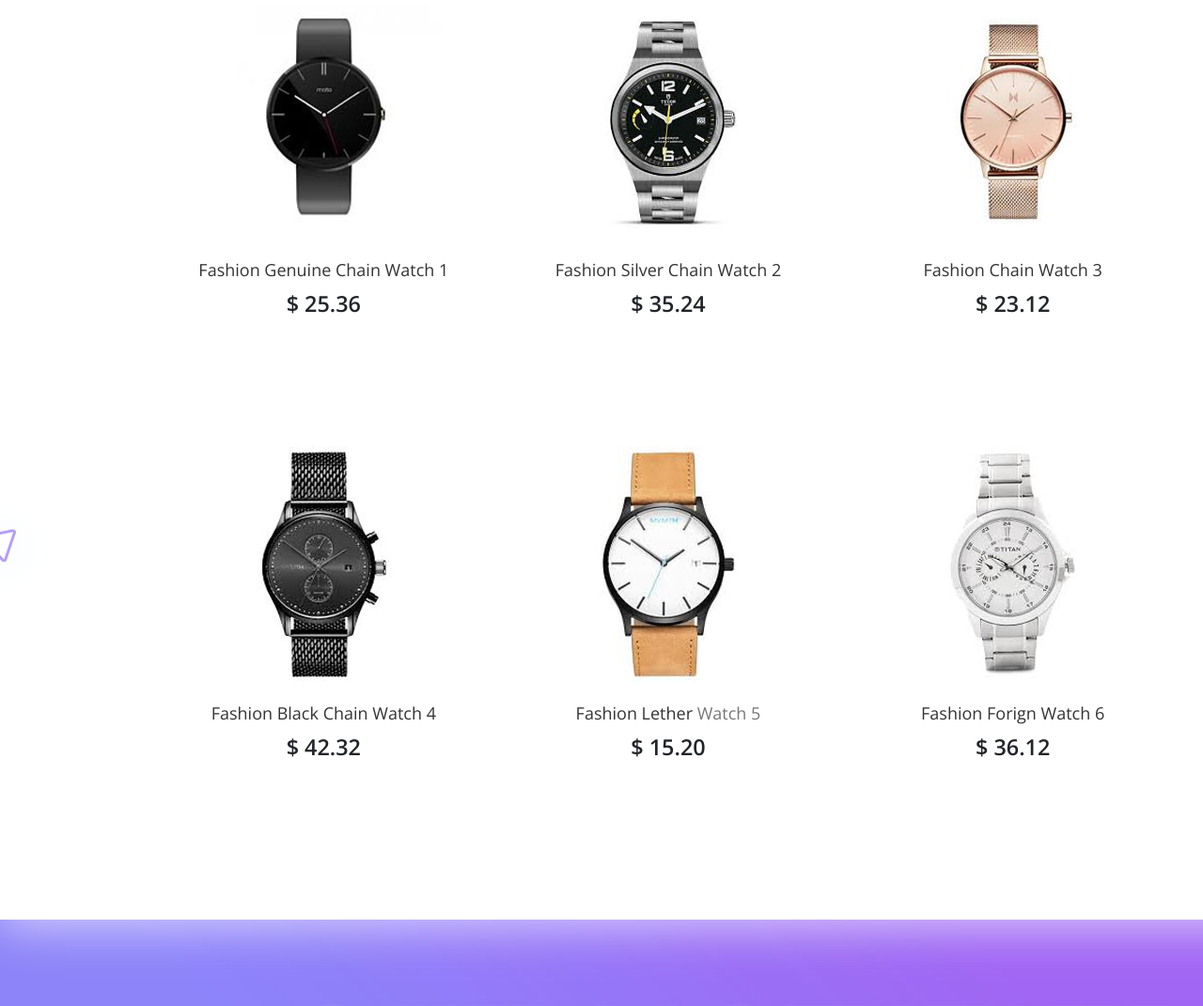
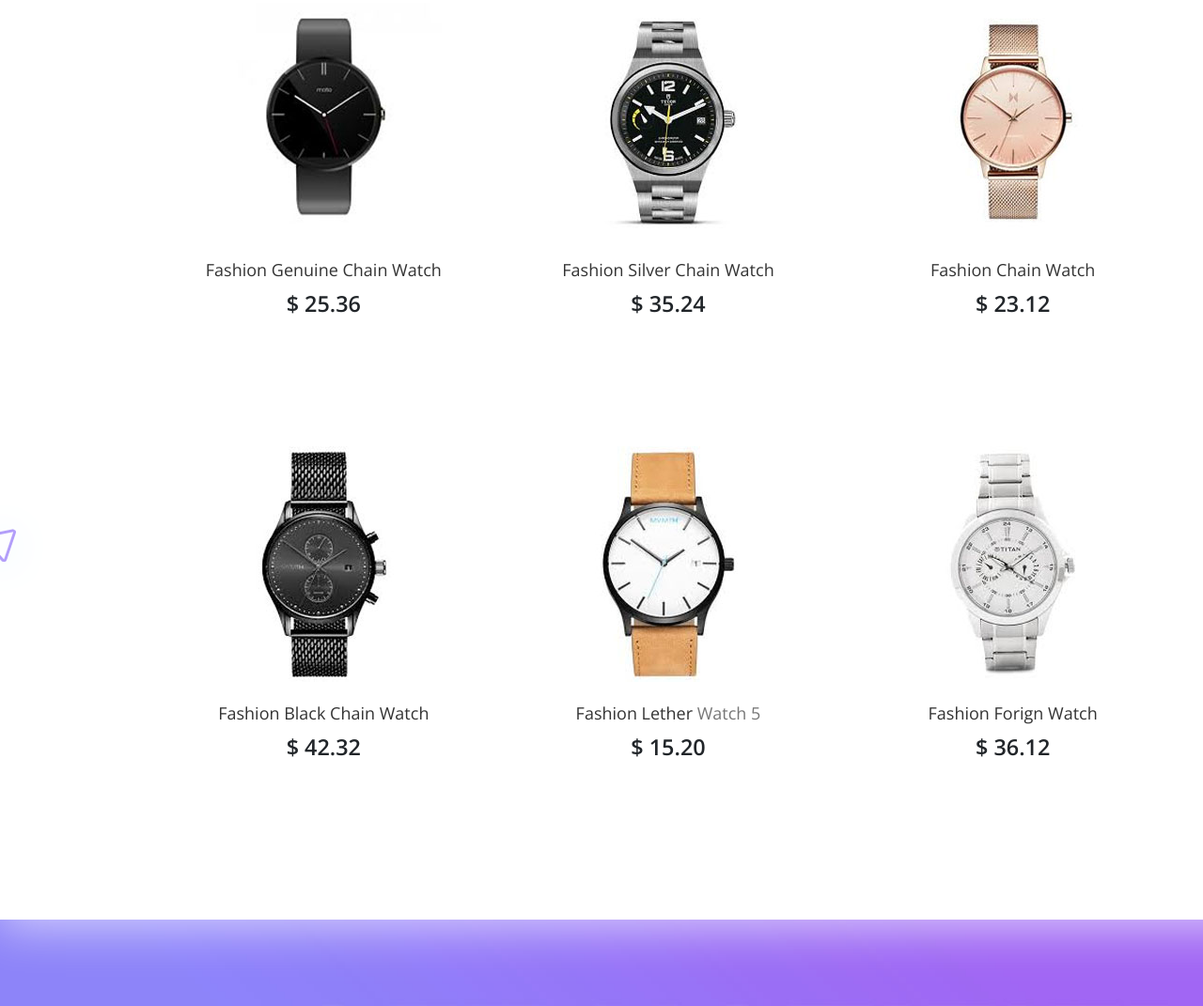
Before and after one commit to Acederys/test_shop, a plain HTML site: page index.html in a window 1280 px wide. Shown: the part 3493-4564 px from the top of the page at 94% size. Drawn offline with nearby package versions, Linux system fonts and the light colour scheme.

Commit message:
исправлены ошибки в верстке

```diff
--- a/index.html
+++ b/index.html
@@ -123,7 +123,7 @@
                         <article class="product-box ">
                             <img class="product-img" src="img/clock-1.jpg" alt="Fashion Genuine Chain Watch ">
                             <div class="product-information">
-                                <p class="product-text product-text-allotment">Fashion Genuine Chain Watch 1</p>
+                                <p class="product-text product-text-allotment">Fashion Genuine Chain Watch </p>
                                 <p class="product-price">$ 25.36</p>
                                 <button class="btn product-btn">Add to Cart</button>
                             </div>
@@ -131,7 +131,7 @@
                         <article class="product-box ">
                             <img class="product-img" src="img/clock-2.jpg" alt="Fashion Silver Chain Watch">
                             <div class="product-information">
-                                <p class="product-text product-text-allotment">Fashion Silver Chain Watch 2</p>
+                                <p class="product-text product-text-allotment">Fashion Silver Chain Watch </p>
                                 <p class="product-price">$ 35.24</p>
                                 <button class="btn product-btn">Add to Cart</button>
                             </div>
@@ -139,7 +139,7 @@
                         <article class="product-box ">
                             <img class="product-img" src="img/clock-3.jpg" alt="Fashion Chain Watch ">
                             <div class="product-information">
-                                <p class="product-text product-text-allotment">Fashion Chain Watch 3</p>
+                                <p class="product-text product-text-allotment">Fashion Chain Watch </p>
                                 <p class="product-price">$ 23.12</p>
                                 <button class="btn product-btn">Add to Cart</button>
                             </div>
@@ -147,7 +147,7 @@
                         <article class="product-box ">
                             <img class="product-img" src="img/clock-4.jpg" alt="Fashion Black Chain Watch">
                             <div class="product-information">
-                                <p class="product-text product-text-allotment">Fashion Black Chain Watch 4</p>
+                                <p class="product-text product-text-allotment">Fashion Black Chain Watch </p>
                                 <p class="product-price">$ 42.32</p>
                                 <button class="btn product-btn">Add to Cart</button>
                             </div>
@@ -163,7 +163,7 @@
                         <article class="product-box ">
                             <img class="product-img" src="img/clock-6.jpg" alt="Fashion Forign Watch">
                             <div class="product-information">
-                                <p class="product-text product-text-allotment">Fashion Forign Watch 6</p>
+                                <p class="product-text product-text-allotment">Fashion Forign Watch </p>
                                 <p class="product-price">$ 36.12</p>
                                 <button class="btn product-btn">Add to Cart</button>
                             </div>
@@ -173,7 +173,7 @@
                         <article class="product-box ">
                             <img class="product-img" src="img/clock-1.jpg" alt="Fashion Genuine Chain Watch ">
                             <div class="product-information">
-                                <p class="product-text product-text-allotment">Fashion Genuine Chain Watch 1</p>
+                                <p class="product-text product-text-allotment">Fashion Genuine Chain Watch </p>
                                 <p class="product-price">$ 25.36</p>
                                 <button class="btn product-btn">Add to Cart</button>
                             </div>
@@ -181,7 +181,7 @@
                         <article class="product-box ">
                             <img class="product-img" src="img/clock-2.jpg" alt="Fashion Silver Chain Watch">
                             <div class="product-information">
-                                <p class="product-text product-text-allotment">Fashion Silver Chain Watch 2</p>
+                                <p class="product-text product-text-allotment">Fashion Silver Chain Watch </p>
                                 <p class="product-price">$ 35.24</p>
                                 <button class="btn product-btn">Add to Cart</button>
                             </div>
@@ -189,7 +189,7 @@
                         <article class="product-box ">
                             <img class="product-img" src="img/clock-3.jpg" alt="Fashion Chain Watch ">
                             <div class="product-information">
-                                <p class="product-text product-text-allotment">Fashion Chain Watch 3</p>
+                                <p class="product-text product-text-allotment">Fashion Chain Watch </p>
                                 <p class="product-price">$ 23.12</p>
                                 <button class="btn product-btn">Add to Cart</button>
                             </div>
@@ -197,7 +197,7 @@
                         <article class="product-box ">
                             <img class="product-img" src="img/clock-4.jpg" alt="Fashion Black Chain Watch">
                             <div class="product-information">
-                                <p class="product-text product-text-allotment">Fashion Black Chain Watch 4</p>
+                                <p class="product-text product-text-allotment">Fashion Black Chain Watch </p>
                                 <p class="product-price">$ 42.32</p>
                                 <button class="btn product-btn">Add to Cart</button>
                             </div>
@@ -213,7 +213,7 @@
                         <article class="product-box ">
                             <img class="product-img" src="img/clock-6.jpg" alt="Fashion Forign Watch">
                             <div class="product-information">
-                                <p class="product-text product-text-allotment">Fashion Forign Watch 6</p>
+                                <p class="product-text product-text-allotment">Fashion Forign Watch </p>
                                 <p class="product-price">$ 36.12</p>
                                 <button class="btn product-btn">Add to Cart</button>
                             </div>
@@ -223,7 +223,7 @@
                         <article class="product-box ">
                             <img class="product-img" src="img/clock-1.jpg" alt="Fashion Genuine Chain Watch ">
                             <div class="product-information">
-                                <p class="product-text product-text-allotment">Fashion Genuine Chain Watch 1</p>
+                                <p class="product-text product-text-allotment">Fashion Genuine Chain Watch </p>
                                 <p class="product-price">$ 25.36</p>
                                 <button class="btn product-btn">Add to Cart</button>
                             </div>
@@ -231,7 +231,7 @@
                         <article class="product-box ">
                             <img class="product-img" src="img/clock-2.jpg" alt="Fashion Silver Chain Watch">
                             <div class="product-information">
-                                <p class="product-text product-text-allotment">Fashion Silver Chain Watch 2</p>
+                                <p class="product-text product-text-allotment">Fashion Silver Chain Watch </p>
                                 <p class="product-price">$ 35.24</p>
                                 <button class="btn product-btn">Add to Cart</button>
                             </div>
@@ -239,7 +239,7 @@
                         <article class="product-box ">
                             <img class="product-img" src="img/clock-3.jpg" alt="Fashion Chain Watch ">
                             <div class="product-information">
-                                <p class="product-text product-text-allotment">Fashion Chain Watch 3</p>
+                                <p class="product-text product-text-allotment">Fashion Chain Watch </p>
                                 <p class="product-price">$ 23.12</p>
                                 <button class="btn product-btn">Add to Cart</button>
                             </div>
@@ -247,7 +247,7 @@
                         <article class="product-box ">
                             <img class="product-img" src="img/clock-4.jpg" alt="Fashion Black Chain Watch">
                             <div class="product-information">
-                                <p class="product-text product-text-allotment">Fashion Black Chain Watch 4</p>
+                                <p class="product-text product-text-allotment">Fashion Black Chain Watch </p>
                                 <p class="product-price">$ 42.32</p>
                                 <button class="btn product-btn">Add to Cart</button>
                             </div>
@@ -263,7 +263,7 @@
                         <article class="product-box ">
                             <img class="product-img" src="img/clock-6.jpg" alt="Fashion Forign Watch">
                             <div class="product-information">
-                                <p class="product-text product-text-allotment">Fashion Forign Watch 6</p>
+                                <p class="product-text product-text-allotment">Fashion Forign Watch </p>
                                 <p class="product-price">$ 36.12</p>
                                 <button class="btn product-btn">Add to Cart</button>
                             </div>
@@ -273,7 +273,7 @@
                         <article class="product-box ">
                             <img class="product-img" src="img/clock-1.jpg" alt="Fashion Genuine Chain Watch ">
                             <div class="product-information">
-                                <p class="product-text product-text-allotment">Fashion Genuine Chain Watch 1</p>
+                                <p class="product-text product-text-allotment">Fashion Genuine Chain Watch </p>
                                 <p class="product-price">$ 25.36</p>
                                 <button class="btn product-btn">Add to Cart</button>
                             </div>
@@ -281,7 +281,7 @@
                         <article class="product-box ">
                             <img class="product-img" src="img/clock-2.jpg" alt="Fashion Silver Chain Watch">
                             <div class="product-information">
-                                <p class="product-text product-text-allotment">Fashion Silver Chain Watch 2</p>
+                                <p class="product-text product-text-allotment">Fashion Silver Chain Watch </p>
                                 <p class="product-price">$ 35.24</p>
                                 <button class="btn product-btn">Add to Cart</button>
                             </div>
@@ -289,7 +289,7 @@
                         <article class="product-box ">
                             <img class="product-img" src="img/clock-3.jpg" alt="Fashion Chain Watch ">
                             <div class="product-information">
-                                <p class="product-text product-text-allotment">Fashion Chain Watch 3</p>
+                                <p class="product-text product-text-allotment">Fashion Chain Watch </p>
                                 <p class="product-price">$ 23.12</p>
                                 <button class="btn product-btn">Add to Cart</button>
                             </div>
@@ -297,7 +297,7 @@
                         <article class="product-box ">
                             <img class="product-img" src="img/clock-4.jpg" alt="Fashion Black Chain Watch">
                             <div class="product-information">
-                                <p class="product-text product-text-allotment">Fashion Black Chain Watch 4</p>
+                                <p class="product-text product-text-allotment">Fashion Black Chain Watch </p>
                                 <p class="product-price">$ 42.32</p>
                                 <button class="btn product-btn">Add to Cart</button>
                             </div>
@@ -313,7 +313,7 @@
                         <article class="product-box ">
                             <img class="product-img" src="img/clock-6.jpg" alt="Fashion Forign Watch">
                             <div class="product-information">
-                                <p class="product-text product-text-allotment">Fashion Forign Watch 6</p>
+                                <p class="product-text product-text-allotment">Fashion Forign Watch </p>
                                 <p class="product-price">$ 36.12</p>
                                 <button class="btn product-btn">Add to Cart</button>
                             </div>
@@ -323,7 +323,7 @@
                         <article class="product-box ">
                             <img class="product-img" src="img/clock-1.jpg" alt="Fashion Genuine Chain Watch ">
                             <div class="product-information">
-                                <p class="product-text product-text-allotment">Fashion Genuine Chain Watch 1</p>
+                                <p class="product-text product-text-allotment">Fashion Genuine Chain Watch </p>
                                 <p class="product-price">$ 25.36</p>
                                 <button class="btn product-btn">Add to Cart</button>
                             </div>
@@ -331,7 +331,7 @@
                         <article class="product-box ">
                             <img class="product-img" src="img/clock-2.jpg" alt="Fashion Silver Chain Watch">
                             <div class="product-information">
-                                <p class="product-text product-text-allotment">Fashion Silver Chain Watch 2</p>
+                                <p class="product-text product-text-allotment">Fashion Silver Chain Watch </p>
                                 <p class="product-price">$ 35.24</p>
                                 <button class="btn product-btn">Add to Cart</button>
                             </div>
@@ -339,7 +339,7 @@
                         <article class="product-box ">
                             <img class="product-img" src="img/clock-3.jpg" alt="Fashion Chain Watch ">
                             <div class="product-information">
-                                <p class="product-text product-text-allotment">Fashion Chain Watch 3</p>
+                                <p class="product-text product-text-allotment">Fashion Chain Watch </p>
                                 <p class="product-price">$ 23.12</p>
                                 <button class="btn product-btn">Add to Cart</button>
                             </div>
@@ -347,7 +347,7 @@
                         <article class="product-box ">
                             <img class="product-img" src="img/clock-4.jpg" alt="Fashion Black Chain Watch">
                             <div class="product-information">
-                                <p class="product-text product-text-allotment">Fashion Black Chain Watch 4</p>
+                                <p class="product-text product-text-allotment">Fashion Black Chain Watch </p>
                                 <p class="product-price">$ 42.32</p>
                                 <button class="btn product-btn">Add to Cart</button>
                             </div>
@@ -363,7 +363,7 @@
                         <article class="product-box ">
                             <img class="product-img" src="img/clock-6.jpg" alt="Fashion Forign Watch">
                             <div class="product-information">
-                                <p class="product-text product-text-allotment">Fashion Forign Watch 6</p>
+                                <p class="product-text product-text-allotment">Fashion Forign Watch </p>
                                 <p class="product-price">$ 36.12</p>
                                 <button class="btn product-btn">Add to Cart</button>
                             </div>
@@ -373,7 +373,7 @@
                         <article class="product-box ">
                             <img class="product-img" src="img/clock-1.jpg" alt="Fashion Genuine Chain Watch ">
                             <div class="product-information">
-                                <p class="product-text product-text-allotment">Fashion Genuine Chain Watch 1</p>
+                                <p class="product-text product-text-allotment">Fashion Genuine Chain Watch </p>
                                 <p class="product-price">$ 25.36</p>
                                 <button class="btn product-btn">Add to Cart</button>
                             </div>
@@ -381,7 +381,7 @@
                         <article class="product-box ">
                             <img class="product-img" src="img/clock-2.jpg" alt="Fashion Silver Chain Watch">
                             <div class="product-information">
-                                <p class="product-text product-text-allotment">Fashion Silver Chain Watch 2</p>
+                                <p class="product-text product-text-allotment">Fashion Silver Chain Watch </p>
                                 <p class="product-price">$ 35.24</p>
                                 <button class="btn product-btn">Add to Cart</button>
                             </div>
@@ -389,7 +389,7 @@
                         <article class="product-box ">
                             <img class="product-img" src="img/clock-3.jpg" alt="Fashion Chain Watch ">
                             <div class="product-information">
-                                <p class="product-text product-text-allotment">Fashion Chain Watch 3</p>
+                                <p class="product-text product-text-allotment">Fashion Chain Watch </p>
                                 <p class="product-price">$ 23.12</p>
                                 <button class="btn product-btn">Add to Cart</button>
                             </div>
@@ -397,7 +397,7 @@
                         <article class="product-box ">
                             <img class="product-img" src="img/clock-4.jpg" alt="Fashion Black Chain Watch">
                             <div class="product-information">
-                                <p class="product-text product-text-allotment">Fashion Black Chain Watch 4</p>
+                                <p class="product-text product-text-allotment">Fashion Black Chain Watch </p>
                                 <p class="product-price">$ 42.32</p>
                                 <button class="btn product-btn">Add to Cart</button>
                             </div>
@@ -413,7 +413,7 @@
                         <article class="product-box ">
                             <img class="product-img" src="img/clock-6.jpg" alt="Fashion Forign Watch">
                             <div class="product-information">
-                                <p class="product-text product-text-allotment">Fashion Forign Watch 6</p>
+                                <p class="product-text product-text-allotment">Fashion Forign Watch </p>
                                 <p class="product-price">$ 36.12</p>
                                 <button class="btn product-btn">Add to Cart</button>
                             </div>
```
